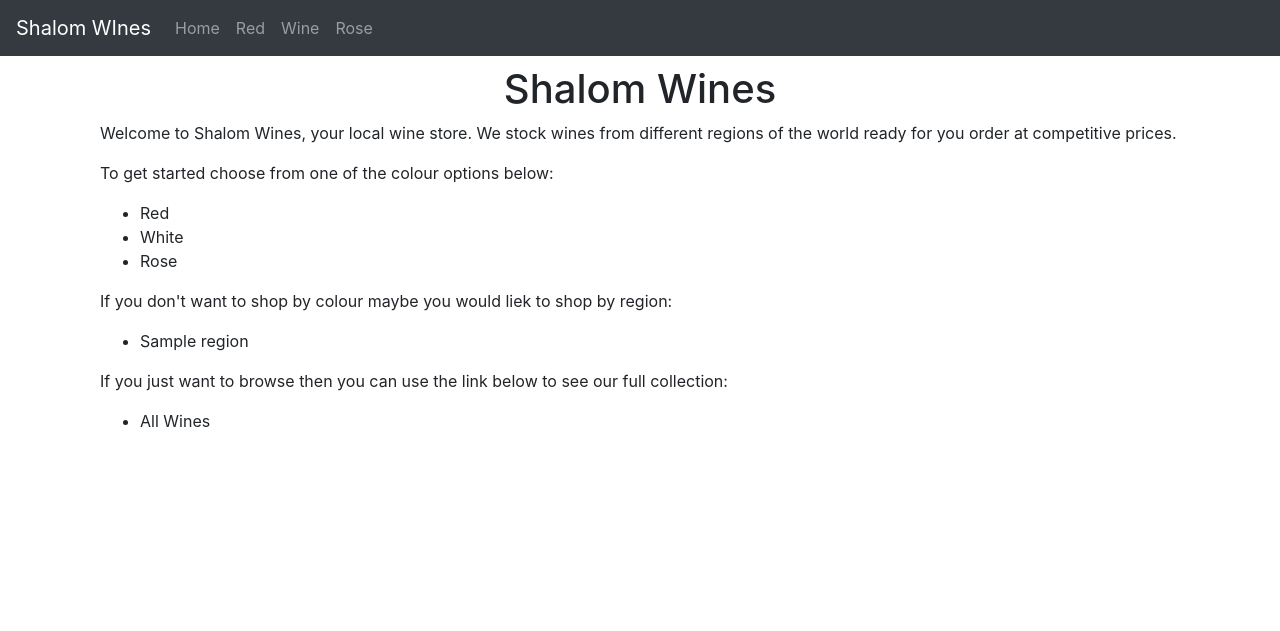
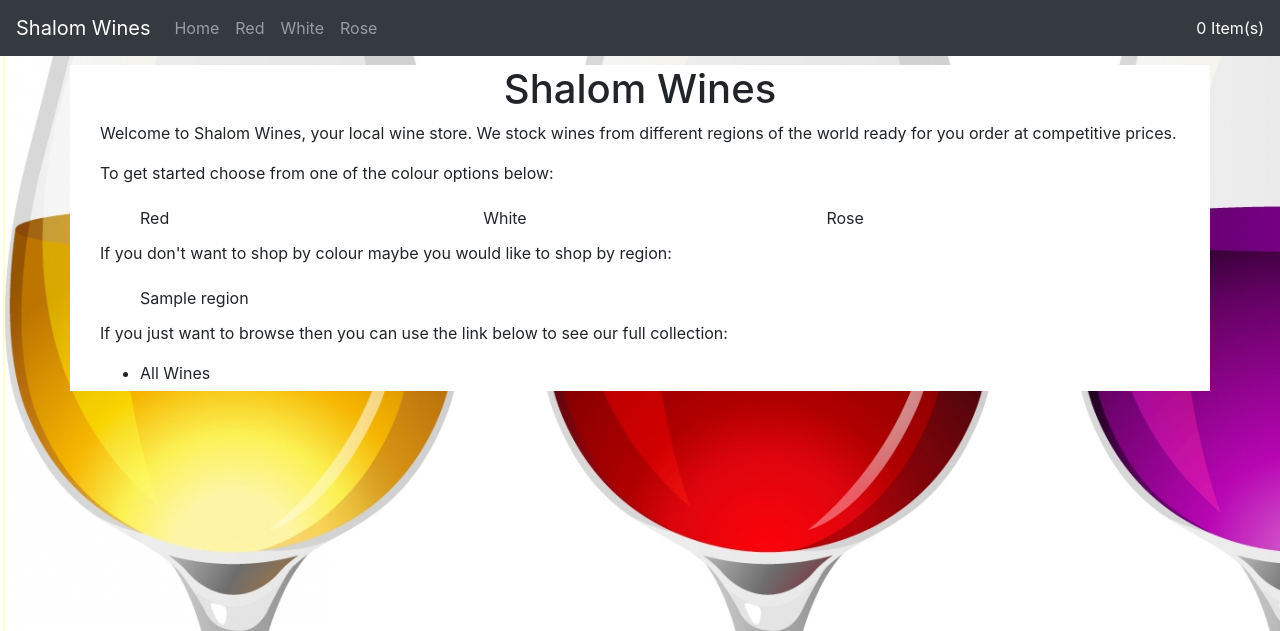
Before and after one commit to declanw91/test-site, a PHP site: page /WineStoreAngular in a window 1280 px wide. Shown: the top 631 px of the page. Run offline with PHP 8.4, Linux system fonts and the light colour scheme; tables that the repository leaves empty or names only in its code hold one stand-in row (values such as "Sample post").

Commit message:
Wine store updates
Wine store style updates and add to basket functionality

```diff
--- a/WineStoreAngular/getWines.php
+++ b/WineStoreAngular/getWines.php
@@ -13,6 +13,7 @@ $totalWines = $stmt->rowCount();
 $i = 0;
 while ($row = $stmt->fetch()) {
     echo '{';
+    echo  '"Id": "' . $i . '",';
     echo  '"Name": "' . $row['name'] . '",';
     echo '"Colour": "' . $row['color'] . '", ';
     echo '"Price": "' . $row['price'] . '", ';
--- a/WineStoreAngular/index.html
+++ b/WineStoreAngular/index.html
@@ -14,10 +14,10 @@
     <link href="../css/myStyles.css" rel="stylesheet">
   </head>
 
-  <body data-ng-app="myWineStore" data-ng-controller="myWineStoreController">
+  <body id="wineStoreBody" data-ng-app="myWineStore" data-ng-controller="myWineStoreController">
 
     <nav class="navbar navbar-expand-md navbar-dark bg-dark fixed-top">
-      <a class="navbar-brand" href="./">Shalom WInes</a>
+      <a class="navbar-brand" href="./">Shalom Wines</a>
       <button class="navbar-toggler" type="button" data-toggle="collapse" data-target="#navbarsExampleDefault" aria-controls="navbarsExampleDefault" aria-expanded="false" aria-label="Toggle navigation">
         <span class="navbar-toggler-icon"></span>
       </button>
@@ -25,47 +25,78 @@
       <div class="collapse navbar-collapse" id="navbarsExampleDefault">
         <ul class="navbar-nav mr-auto">
           <li class="nav-item">
-            <a class="nav-link" href="#">Home</a>
+            <a class="nav-link" href="#" data-ng-click="returnToSelections();">Home</a>
           </li>
           <li class="nav-item">
-            <a class="nav-link" href="#">Red</a>
+            <a class="nav-link" href="#" data-ng-click="showColourWines('Red');">Red</a>
           </li>
           <li class="nav-item">
-            <a class="nav-link" href="#">Wine</a>
+            <a class="nav-link" href="#" data-ng-click="showColourWines('White');">White</a>
           </li>
           <li class="nav-item">
-            <a class="nav-link" href="#">Rose</a>
+            <a class="nav-link" href="#" data-ng-click="showColourWines('Rose');">Rose</a>
           </li>
         </ul>
       </div>
+      <div id="basketWrapper">
+        <span>{{userItems.length}} Item(s)</span>
+      </div>
     </nav>
 
-    <main role="main" class="container">
+    <main id="wineStoreContainer" role="main" class="container">
 
       <div class="container-fluid">
         <h1 id="wineStoreTitle">Shalom Wines</h1>
-        <div id="pageHeader">
+        <div id="pageHeader" data-ng-if="showHeader">
           <p>Welcome to Shalom Wines, your local wine store. We stock wines from different regions of the world ready for you order at competitive prices.</p>
+          <div id="colourSelect">
             <p>To get started choose from one of the colour options below:</p>
             <ul id="colourList">
               <li class="colourOption selectionOption" data-ng-click="showColourWines('Red');">Red</li>
               <li class="colourOption selectionOption" data-ng-click="showColourWines('White');">White</li>
               <li class="colourOption selectionOption" data-ng-click="showColourWines('Rose');">Rose</li>
             </ul>
-          <p>If you don't want to shop by colour maybe you would liek to shop by region:</p>
-          <ul>
+          </div>
+          <div id="regionSelect">
+            <p>If you don't want to shop by colour maybe you would like to shop by region:</p>
+            <ul id="regionList">
               <li data-ng-repeat="x in regions">
                 <span class="selectionOption" data-ng-click="showRegionWines(x.Name);">{{x.Name}}</span>
               </li>
             </ul>
+          </div>
+          <div id="allSelect">
             <p>If you just want to browse then you can use the link below to see our full collection:</p>
             <ul id="allWineList">
               <li class="allWineOption selectionOption" data-ng-click="showAllWines($event);">All Wines</li>
             </ul>
           </div>
-        <div class="row wineResults" data-ng-include="winesDisplayTemplateURL"></div>
+        </div>
+        <div class="row wineResults" data-ng-include="winesDisplayTemplateURL" data-ng-if="showWineList"></div>
       </div>
 
+
+      <div id="basketModal" class="modal" tabindex="-1" role="dialog">
+        <div class="modal-dialog" role="document">
+          <div class="modal-content">
+            <div class="modal-header">
+              <h5 class="modal-title">Adding {{selectedItem.Name}}</h5>
+              <button type="button" class="close" data-dismiss="modal" aria-label="Close">
+                <span aria-hidden="true">&times;</span>
+              </button>
+            </div>
+            <div class="modal-body">
+              <p>
+                Please enter a quantity to add to your basket: <input id="basketAddQty" type="text" name="addQty" value="1" />
+              </p>
+            </div>
+            <div class="modal-footer">
+              <button type="button" class="btn btn-primary" data-ng-click="addToBasketWithQty()">Add</button>
+              <button type="button" class="btn btn-secondary" data-dismiss="modal">Cancel</button>
+            </div>
+          </div>
+        </div>
+      </div>
     </main><!-- /.container -->
 
     <script src="../js/jquery-3.3.1.min.js" type="text/javascript"></script>
--- a/WineStoreAngular/js/controller.js
+++ b/WineStoreAngular/js/controller.js
@@ -8,34 +8,54 @@ app.controller('myWineStoreController', function($scope, $http) {
         $scope.regions = jsondata[1].Regions;
     });
     $scope.winesDisplayTemplateURL = 'wineResults.html';
+    $scope.showHeader = true;
+    $scope.showWineList = false;
+    $scope.userItems = [];
+    $scope.selectedItem = null;
     $scope.showAllWines = function(event){
       $scope.searchresults = $scope.wines;
-      $scope.togglePageHeader();
-      $scope.toggleWineList();
+      $scope.showHeader = false;
+      $scope.showWineList = true;
     };
     $scope.showColourWines = function(colour){
-      $scope.togglePageHeader();
+      $scope.resetFilters();
       $scope.colourFilter = colour;
       $scope.searchresults = $scope.wines;
-      jQuery('.wineResults').show();
+      $scope.showHeader = false;
+      $scope.showWineList = true;
     };
     $scope.showRegionWines = function(region){
-      $scope.togglePageHeader();
+      $scope.resetFilters();
       $scope.regionFilter = region;
       $scope.searchresults = $scope.wines;
-      jQuery('.wineResults').show();
-    };
-    $scope.togglePageHeader = function(){
-      jQuery('#pageHeader').toggle();
-    };
-    $scope.toggleWineList = function(){
-      jQuery('.wineResults').toggle();
+      $scope.showHeader = false;
+      $scope.showWineList = true;
     };
     $scope.orderByMe = function(x) {
       $scope.myOrderBy = x;
     };
     $scope.returnToSelections = function(){
-      $scope.togglePageHeader();
-      $scope.toggleWineList();
+      $scope.showHeader = true;
+      $scope.showWineList = false;
+    };
+    $scope.resetFilters = function(){
+      $scope.colourFilter = '';
+      $scope.regionFilter = '';
+    };
+    $scope.addToBasket = function(index){
+      $scope.selectedItem = $scope.searchresults.filter(function(item){return item.Id === index;})[0];
+    };
+    $scope.addToBasketWithQty = function(){
+      var qty = jQuery('#basketAddQty').val();
+      qty = Number(qty);
+      if(qty > 0){
+        var basketItem = JSON.stringify($scope.selectedItem);
+        basketItem = JSON.parse(basketItem);
+        basketItem.Qty = qty;
+        $scope.userItems.push(basketItem);
+        jQuery('#basketModal').modal("hide");
+      } else {
+        alert("The quantity must be greater than zero!");
+      }
     };
 });
--- a/WineStoreAngular/wineResults.html
+++ b/WineStoreAngular/wineResults.html
@@ -4,8 +4,9 @@
       <th scope="col" data-ng-click="orderByMe('Name')">Name</th>
       <th scope="col" data-ng-click="orderByMe('Colour')">Colour</th>
       <th scope="col" data-ng-click="orderByMe('Region')">Region</th>
+      <th scope="col" data-ng-click="orderByMe('Year')">Year</th>
       <th scope="col" data-ng-click="orderByMe('Price')">Price</th>
-      <th scope="col" data-ng-click="orderByMe('Price')"> </th>
+      <th scope="col"> </th>
     </tr>
   </thead>
   <tbody>
@@ -13,8 +14,9 @@
       <td>{{x.Name}}</td>
       <td>{{x.Colour}}</td>
       <td>{{x.Region}}</td>
+      <td>{{x.Year}}</td>
       <td>&pound;{{x.Price}}</td>
-      <td><button id="addProduct{{$index}}" type="button" class="btn btn-info">Add to Basket</button></td>
+      <td><button id="addProduct{{$index}}" type="button" class="btn btn-info" data-ng-click="addToBasket(x.Id)" data-toggle="modal" data-target="#basketModal">Add to Basket</button></td>
     </tr>
   </tbody>
 </table>
--- a/css/myStyles.css
+++ b/css/myStyles.css
@@ -73,10 +73,6 @@ main {
   text-align: center;
 }
 
-.wineResults {
-  display: none;
-}
-
 .selectionOption {
   cursor: pointer;
 }
@@ -84,3 +80,44 @@ main {
 .returnOption {
   text-align: center;
 }
+
+#colourList, #regionList {
+  list-style: none;
+  clear: both;
+}
+
+#colourList li {
+  float: left;
+  width: 33%;
+  margin-top: 5px;
+  margin-bottom: 5px;
+}
+
+#regionList li {
+  float: left;
+  width: 25%;
+  margin-top: 5px;
+  margin-bottom: 5px;
+}
+
+#colourSelect, #regionSelect, #allSelect {
+  clear: both;
+  margin-bottom: 10px;
+  min-height: 70px;
+}
+
+#wineStoreBody {
+  background-image: url('../images/wineBackground.png');
+}
+
+#wineStoreContainer {
+  background: #FFFFFF;
+}
+
+#basketWrapper {
+  color: #FFFFFF;
+}
+
+#basketAddQty {
+  width: 50px;
+}
```
Also changed, not shown: images/wineBackground.png (added). Lines whose indentation alone changed are shown as unchanged.
